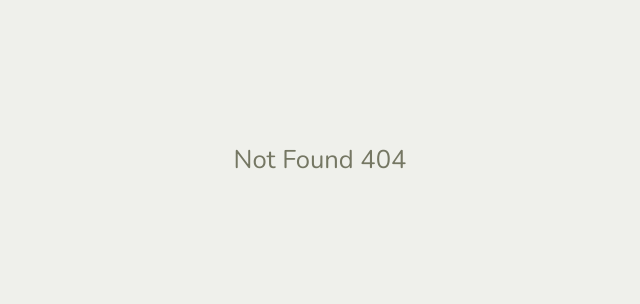
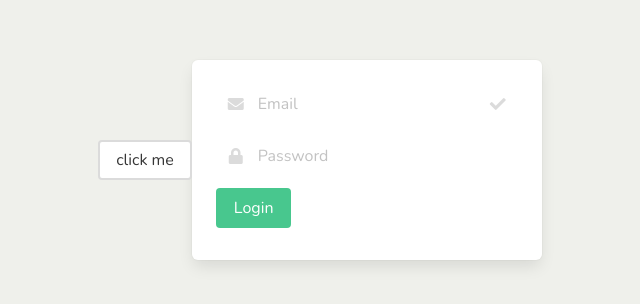
Before and after one commit to dt9250810/react-store, a React (Create React App) app: page /login in a window 1280 px wide. Before the commit this address had no page. Shown: the part 240-544 px from the top of the page, without its empty margins (320-960 px from the left). Built offline with nearby package versions, Linux system fonts and the light colour scheme.

Commit message:
feat: event & this practice & => func

```diff
--- a/src/Router.js
+++ b/src/Router.js
@@ -8,7 +8,7 @@ const Router = () => (
   <BrowserRouter>
     <Switch>
       <Route path="/" exact component={App} />
-      <Route path="/login/:nickname" component={Login} />
+      <Route path="/login" component={Login} />
       <Route component={NotFound} />
     </Switch>
   </BrowserRouter>
--- a/src/pages/Login.js
+++ b/src/pages/Login.js
@@ -3,9 +3,30 @@ import ReactDOM from 'react-dom'
 
 
 class Login extends React.Component {
+
+  // constructor() {
+  //   super()
+  //   console.log(this)
+  //   this.handleClick = this.handleClick.bind(this)
+  // }
+
+  msg = "Clicked"
+
+  handleClick = (msg, event) => {
+    event.preventDefault()
+    alert(msg)
+    console.log(event)
+  }
+
   render() {
     return (
       <div className="login-wrapper">
+
+        <a href="/login" className="button" onClick={event => this.handleClick('msgggggg', event)}>
+          click me
+        </a>
+
+
         <form className="box login-box">
           <div class="field">
             <p class="control has-icons-left has-icons-right">
```
